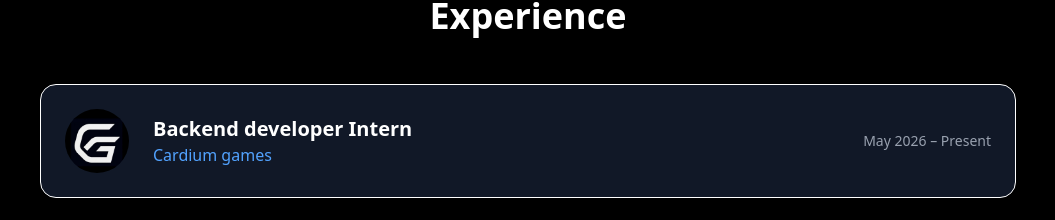
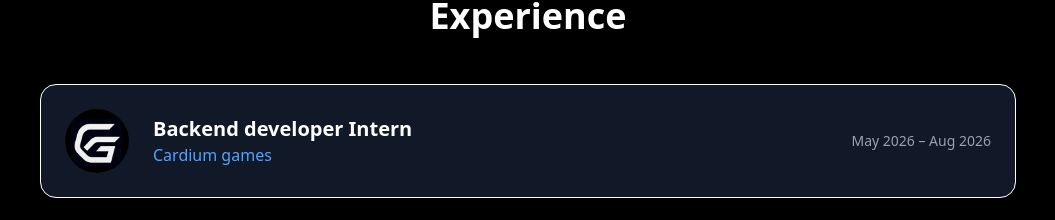
Before and after one commit to Abhishek-singh88/portfolio, a Next.js app: page / in a window 1280 px wide. Shown: the part 1392-1612 px from the top of the page, without its empty margins (112-1167 px from the left). Built offline with nearby package versions, Linux system fonts and the light colour scheme.

Commit message:
updating...

```diff
--- a/src/data/experience.ts
+++ b/src/data/experience.ts
@@ -10,7 +10,7 @@ export const experiences: Experience[] = [
     company: "Cardium games",
     role: "Backend developer Intern",
     logo: "/cardium.jpg",
-    duration: "May 2026 – Present",
+    duration: "May 2026 – Aug 2026",
   },
   {
     company: "Turbin3",
```
